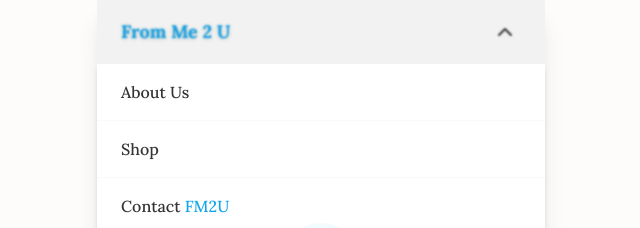
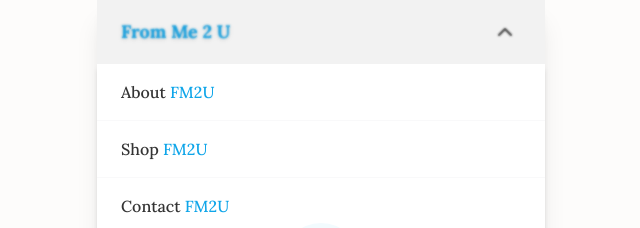
Before and after one commit to idongCodes/me2u, a Next.js app: page / in a window 1280 px wide. Both pictures are taken after a click on the button "Toggle menu". Shown: the top 228 px of the page, without its empty margins (319-959 px from the left). Built offline with nearby package versions, Linux system fonts and the light colour scheme; no server answers.

Commit message:
feat: rename UI labels to About FM2U and Shop FM2U with brand styling

```diff
--- a/src/app/about/page.tsx
+++ b/src/app/about/page.tsx
@@ -15,7 +15,7 @@ export default function AboutPage() {
           />
         </div>
         <h1 className="text-3xl font-bold tracking-tight">
-          About <span className="text-skyblue">From Me 2 U</span>
+          About <span className="text-skyblue">FM2U</span>
         </h1>
         <div className="text-black/80 text-base max-w-sm space-y-4 text-left leading-relaxed">
           <p>
@@ -36,7 +36,7 @@ export default function AboutPage() {
           href="/shop"
           className="mt-6 px-8 py-3 bg-black text-white rounded-full font-medium w-full max-w-xs hover:bg-skyblue hover:text-black transition-colors active:scale-95 shadow-md text-center"
         >
-          Enter Shop
+          Shop <span className="text-skyblue">FM2U</span>
         </Link>
       </div>
     </main>
--- a/src/app/cart/page.tsx
+++ b/src/app/cart/page.tsx
@@ -51,7 +51,7 @@ export default function CartPage() {
             href="/shop"
             className="mt-4 w-full bg-black text-white py-3 rounded-lg font-medium hover:bg-skyblue hover:text-black transition-colors active:scale-95 shadow-md flex items-center justify-center"
           >
-            Return to Shop
+            Shop <span className="text-skyblue ml-1">FM2U</span>
           </Link>
         </div>
       </main>
@@ -73,7 +73,7 @@ export default function CartPage() {
             <svg xmlns="http://www.w3.org/2000/svg" width="12" height="12" viewBox="0 0 24 24" fill="none" stroke="currentColor" strokeWidth="3" strokeLinecap="round" strokeLinejoin="round">
               <path d="m15 18-6-6 6-6"/>
             </svg>
-            Continue Shopping
+            Shop FM2U
           </Link>
         </div>
 
@@ -143,7 +143,7 @@ export default function CartPage() {
               href="/shop"
               className="w-full bg-white border border-gray-200 text-black py-3 rounded-lg font-medium hover:bg-gray-50 transition-colors active:scale-95 flex items-center justify-center gap-2 text-sm"
             >
-              Continue Shopping
+              Shop <span className="text-skyblue font-bold">FM2U</span>
             </Link>
             <p className="text-[11px] text-center text-red-500 px-2 font-medium">
               Payment is cash only. Reserving items puts them on hold for you to inspect and purchase in person.
--- a/src/app/manage-reservation/[id]/page.tsx
+++ b/src/app/manage-reservation/[id]/page.tsx
@@ -272,8 +272,8 @@ export default function ManageReservationPage({ params }: PageProps) {
           <h1 className="text-xl font-bold">Something went wrong</h1>
           <p className="text-gray-500 text-sm max-w-xs mx-auto">{error}</p>
         </div>
-        <Link href="/shop" className="w-full max-w-xs bg-black text-white py-4 rounded-2xl font-bold shadow-md active:scale-95 transition-transform">
-          Return to Shop
+        <Link href="/shop" className="w-full max-w-xs bg-black text-white py-4 rounded-2xl font-bold shadow-md active:scale-95 transition-transform flex items-center justify-center">
+          Shop <span className="text-skyblue ml-1">FM2U</span>
         </Link>
       </main>
     );
@@ -295,8 +295,8 @@ export default function ManageReservationPage({ params }: PageProps) {
               : "Your reservation has been cancelled. All items have been released."}
           </p>
         </div>
-        <Link href="/shop" className="w-full max-w-xs bg-black text-white py-4 rounded-2xl font-bold shadow-md active:scale-95 transition-transform">
-          Return to Shop
+        <Link href="/shop" className="w-full max-w-xs bg-black text-white py-4 rounded-2xl font-bold shadow-md active:scale-95 transition-transform flex items-center justify-center">
+          Shop <span className="text-skyblue ml-1">FM2U</span>
         </Link>
       </main>
     );
--- a/src/components/HeaderBrand.tsx
+++ b/src/components/HeaderBrand.tsx
@@ -62,14 +62,14 @@ export default function HeaderBrand({ isLoggedIn = false }: HeaderBrandProps) {
           className="px-6 py-4 border-b border-gray-100/50 text-black/80 hover:bg-gray-50 hover:text-skyblue transition-colors font-medium"
           onClick={() => setIsMenuOpen(false)}
         >
-          About Us
+          About <span className="text-skyblue">FM2U</span>
         </Link>
         <Link
           href="/shop"
           className="px-6 py-4 border-b border-gray-100/50 text-black/80 hover:bg-gray-50 hover:text-skyblue transition-colors font-medium"
           onClick={() => setIsMenuOpen(false)}
         >
-          Shop
+          Shop <span className="text-skyblue">FM2U</span>
         </Link>
         <Link
           href="/contact"
```
